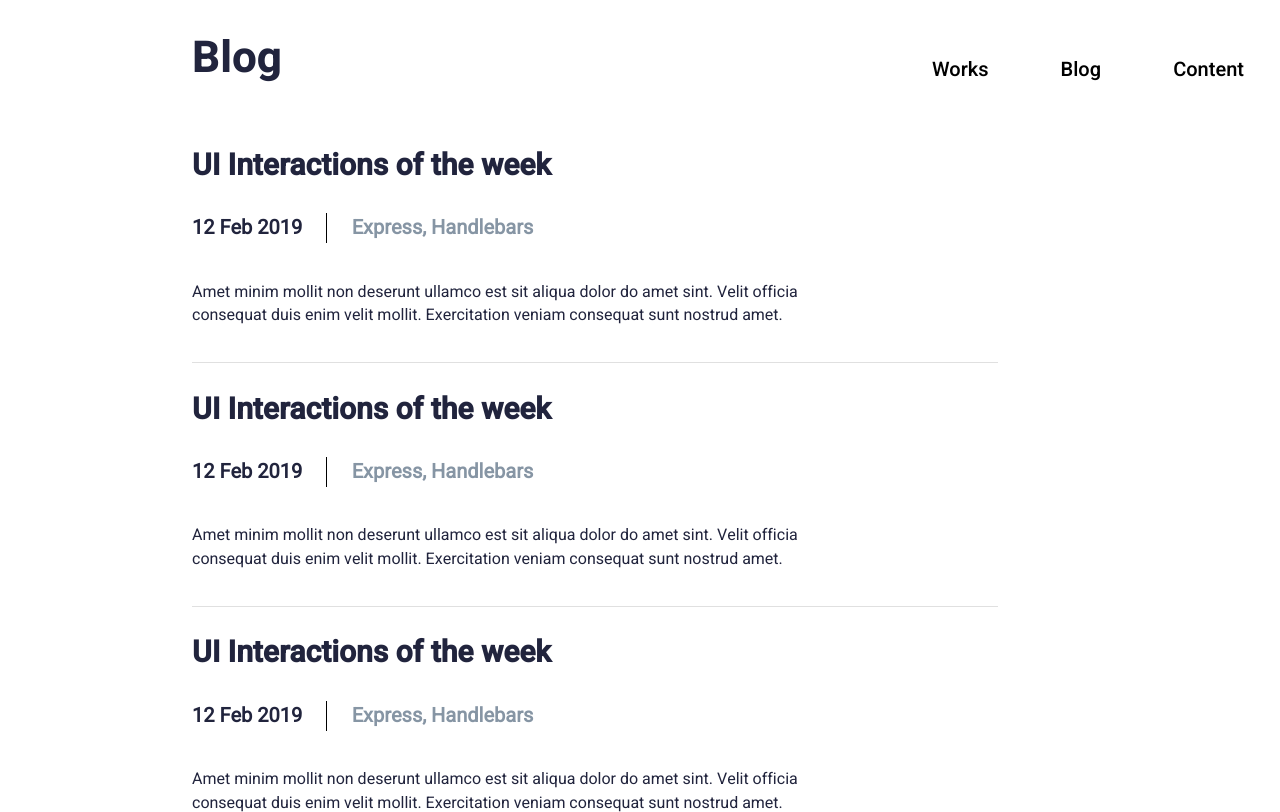
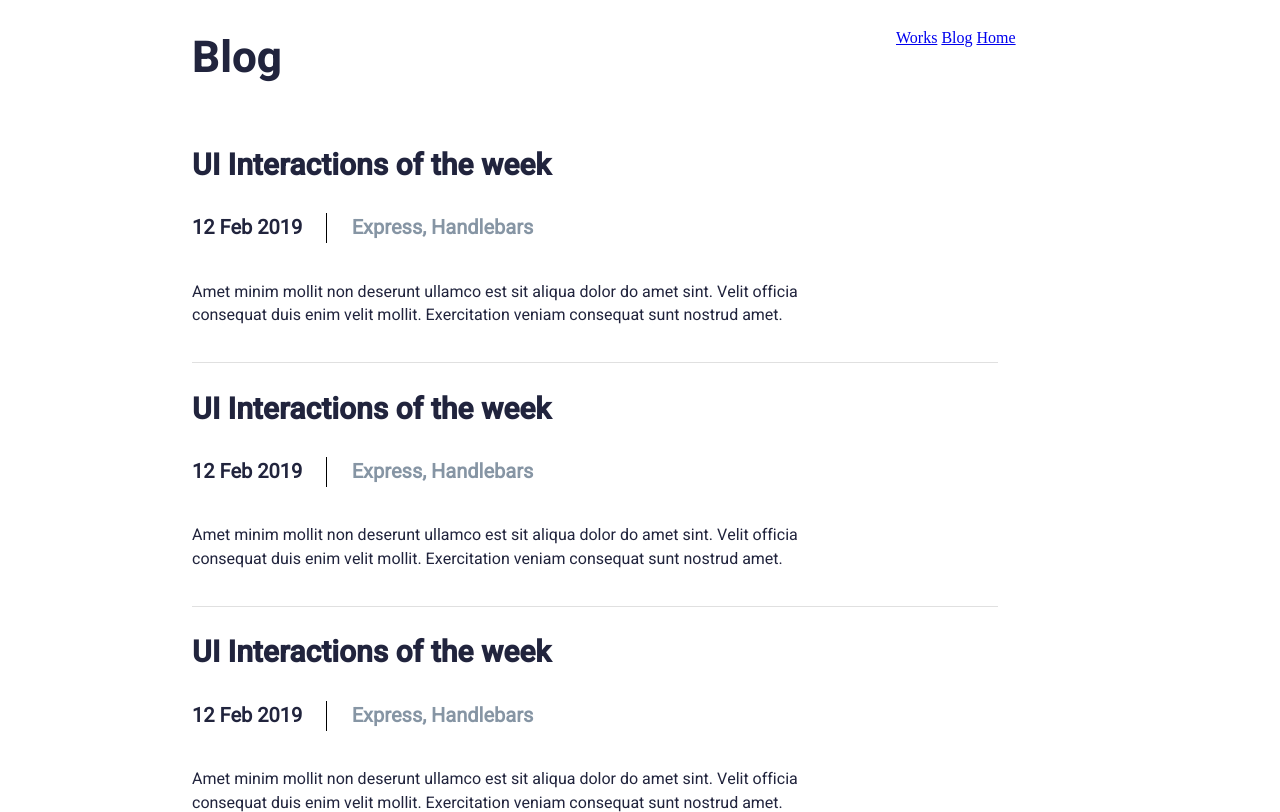
Before and after one commit to dias002/blog, a plain HTML site: page index.html in a window 1280 px wide. Shown: the top 812 px of the page. Drawn offline with Linux system fonts and the light colour scheme; a script that the page names is missing.

Commit message:
Update index.html

```diff
--- a/index.html
+++ b/index.html
@@ -18,11 +18,11 @@
         </button>
 
         <nav class="menu_box">
-      <nav class="menu">
-        <a class="menu_link" href="">Works</a>
-         <a class="menu_link"  href="">Blog</a>
-         <a class="menu_link"  href="">Content</a>
-      </nav>
+      <nav class="menu_navbar">
+            <a class="link" href="https://dias002.github.io/work/">Works</a>
+            <a class="link"  href="https://dias002.github.io/blog/">Blog</a>
+            <a class="link"  href="https://dias002.github.io/Creative-website/">Home</a>
+        </nav>
     </nav>
     </header>
     <main>
```
